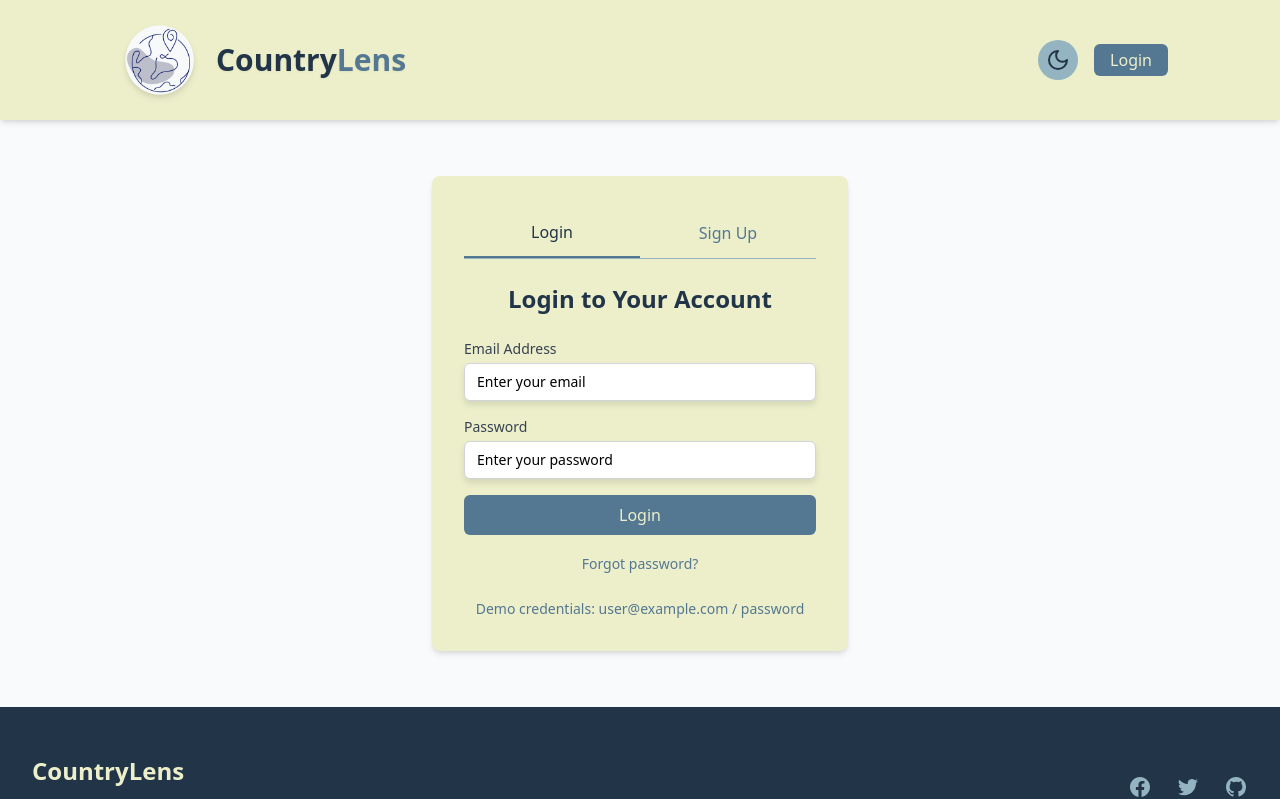
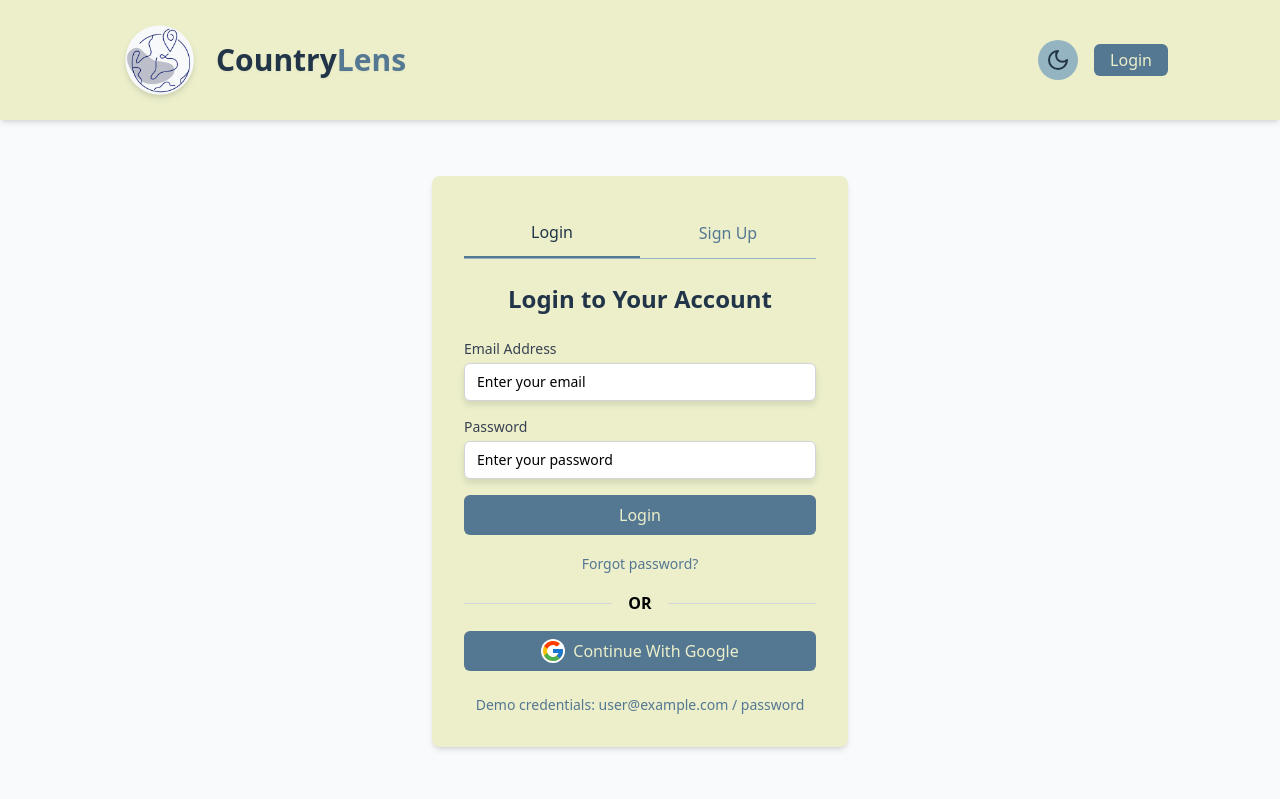
Before and after one commit to Pradi-Hub/CountryLens, a React (Vite) app in the folder country-lens/: page /login in a window 1280 px wide. Shown: the top 799 px of the page. Built offline with nearby package versions, Linux system fonts and the light colour scheme; no server answers.

Commit message:
firebase added

```diff
--- a/country-lens/package.json
+++ b/country-lens/package.json
@@ -12,14 +12,17 @@
   "dependencies": {
     "@heroicons/react": "^2.2.0",
     "axios": "^1.9.0",
+    "firebase": "^11.6.1",
     "flowbite": "^3.1.2",
     "flowbite-react": "^0.11.7",
     "leaflet": "^1.9.4",
     "lucide-react": "^0.507.0",
     "react": "^19.0.0",
     "react-dom": "^19.0.0",
+    "react-icons": "^5.5.0",
     "react-leaflet": "^5.0.0",
-    "react-router-dom": "^7.5.3"
+    "react-router-dom": "^7.5.3",
+    "react-toastify": "^11.0.5"
   },
   "devDependencies": {
     "@testing-library/jest-dom": "^6.6.3",
--- a/country-lens/src/components/layout/Header.jsx
+++ b/country-lens/src/components/layout/Header.jsx
@@ -1,14 +1,35 @@
-import React from 'react';
-import { Link } from 'react-router-dom';
+import React, {useEffect, useState} from 'react';
+import {Link, useNavigate} from 'react-router-dom';
 import { useTheme } from '../../hooks/useTheme';
 import { useAuth } from '../../hooks/useAuth';
 import { Sun, Moon } from 'lucide-react';
 import Button from '../ui/Button';
 import logo from '../../assets/countryLens2.png';
+import {getAuth, onAuthStateChanged, signOut} from "firebase/auth";
 
 const Header = () => {
     const { theme, toggleTheme } = useTheme();
-    const { user, logout } = useAuth();
+    // const { user, logout } = useAuth();
+    const [user, setUser] = useState(null);
+    const navigate = useNavigate();
+
+    const logout = async () => {
+        try {
+            await signOut(getAuth());
+            setUser(null);
+            navigate( "/login");
+        } catch (err) {
+            console.error(err.message);
+        }
+    };
+
+    useEffect(() => {
+        const auth = getAuth();
+        const unsubscribe = onAuthStateChanged(auth, (firebaseUser) => {
+            setUser(firebaseUser);
+        });
+        return () => unsubscribe();
+    }, []);
 
     return (
         <header
--- /dev/null
+++ b/country-lens/src/firebaseConfig.js
@@ -0,0 +1,21 @@
+// Import the functions you need from the SDKs you need
+import { initializeApp } from "firebase/app";
+import { getFirestore } from "firebase/firestore";
+// TODO: Add SDKs for Firebase products that you want to use
+// https://firebase.google.com/docs/web/setup#available-libraries
+
+// Your web app's Firebase configuration
+// For Firebase JS SDK v7.20.0 and later, measurementId is optional
+const firebaseConfig = {
+    apiKey: "AIzaSyCEmf0uW9TmSiISa5AoBiqcbtBUsV85DEU",
+    authDomain: "countrylens-e725b.firebaseapp.com",
+    projectId: "countrylens-e725b",
+    storageBucket: "countrylens-e725b.firebasestorage.app",
+    messagingSenderId: "940963045493",
+    appId: "1:940963045493:web:523184cc41dc0e6598983c",
+    measurementId: "G-R1S3CYLQF0"
+};
+
+// Initialize Firebase
+initializeApp(firebaseConfig);
+export const db = getFirestore();
--- a/country-lens/src/pages/LoginPage.jsx
+++ b/country-lens/src/pages/LoginPage.jsx
@@ -4,6 +4,7 @@ import Layout from '../components/layout/Layout';
 import Input from '../components/ui/Input';
 import Button from '../components/ui/Button';
 import { useAuth } from '../hooks/useAuth';
+import OAuth from "./OAuth.jsx";
 
 const LoginPage = () => {
     const [activeTab, setActiveTab] = useState('login'); // 'login' or 'signup'
@@ -101,7 +102,8 @@ const LoginPage = () => {
                     {activeTab === 'login' && (
                         <form onSubmit={handleLoginSubmit} className="space-y-4">
                             {(formError || error) && (
-                                <div className="bg-red-50 dark:bg-red-900/20 text-red-700 dark:text-red-400 p-3 rounded-md text-sm">
+                                <div
+                                    className="bg-red-50 dark:bg-red-900/20 text-red-700 dark:text-red-400 p-3 rounded-md text-sm">
                                     {formError || error}
                                 </div>
                             )}
@@ -147,6 +149,11 @@ const LoginPage = () => {
                                     Forgot password?
                                 </button>
                             </div>
+                            <div
+                                className="flex items-center before:border-t before:flex-1 before:border-gray-300  after:border-t after:flex-1 after:border-gray-300">
+                                <p className="text-center font-semibold mx-4 dark:text-lime-600">OR</p>
+                            </div>
+                            <OAuth/>
                         </form>
                     )}
 
@@ -154,7 +161,8 @@ const LoginPage = () => {
                     {activeTab === 'signup' && (
                         <form onSubmit={handleSignupSubmit} className="space-y-4">
                             {(formError || error) && (
-                                <div className="bg-red-50 dark:bg-red-900/20 text-red-700 dark:text-red-400 p-3 rounded-md text-sm">
+                                <div
+                                    className="bg-red-50 dark:bg-red-900/20 text-red-700 dark:text-red-400 p-3 rounded-md text-sm">
                                     {formError || error}
                                 </div>
                             )}
@@ -215,13 +223,18 @@ const LoginPage = () => {
                             >
                                 {loading ? 'Creating Account...' : 'Sign Up'}
                             </Button>
+                            <div
+                                className="flex items-center before:border-t before:flex-1 before:border-gray-300  after:border-t after:flex-1 after:border-gray-300">
+                                <p className="text-center font-semibold mx-4 dark:text-lime-600">OR</p>
+                            </div>
+                            <OAuth />
                         </form>
                     )}
 
                     <div className="mt-6 text-center">
                         {activeTab === 'login' && (
                             <p className="text-sm text-[#547792] dark:text-[#94B4C1]">
-                                Demo credentials: user@example.com / password
+                            Demo credentials: user@example.com / password
                             </p>
                         )}
                         {activeTab === 'signup' && (
--- /dev/null
+++ b/country-lens/src/pages/OAuth.jsx
@@ -0,0 +1,46 @@
+import React from "react";
+import { FcGoogle } from "react-icons/fc";
+import { toast } from "react-toastify";
+import { GoogleAuthProvider, getAuth, signInWithPopup } from "firebase/auth";
+import { doc, getDoc, serverTimestamp, setDoc } from "firebase/firestore";
+import { useNavigate } from "react-router-dom";
+import { db } from "../firebaseConfig.js";
+import Button from '../components/ui/Button';
+
+export default function OAuth() {
+    const navigate = useNavigate();
+    async function onGoogleClick() {
+        try {
+            const auth = getAuth();
+            const provider = new GoogleAuthProvider();
+            const result = await signInWithPopup(auth, provider);
+            const user = result.user;
+            // check for the user in the database
+            const docRef = doc(db, "users", user.uid);
+            const docSnap = await getDoc(docRef);
+
+            if (!docSnap.exists()) {
+                // if user doesn't exist in the database, create a new one
+                await setDoc(docRef, {
+                    name: user.displayName,
+                    email: user.email,
+                    timestamp: serverTimestamp(),
+                });
+            }
+            navigate("/");
+            toast.success("Successfully logged in");
+        } catch (error) {
+            toast.error("Couldn't Authorized with Google");
+        }
+    }
+    return (
+        <Button
+            type="submit"
+            variant="primary"
+            fullWidth
+            onClick={onGoogleClick}
+        >
+            <FcGoogle className="text-2xl bg-white rounded-full mr-2" /> Continue With Google
+        </Button>
+    );
+}
--- a/country-lens/src/pages/WelcomePage.jsx
+++ b/country-lens/src/pages/WelcomePage.jsx
@@ -1,22 +1,33 @@
 import React, { useState, useEffect } from 'react';
-import { Link } from 'react-router-dom';
-import { useAuth } from '../hooks/useAuth';
+import {Link, useNavigate} from 'react-router-dom';
+// import { useAuth } from '../hooks/useAuth';
 import europe from '../assets/europe.jpg';
 import asia from '../assets/asia.jpeg';
 import africa from '../assets/africa.jpeg';
 import america from '../assets/america.jpg';
 import oceania from '../assets/Oceania.jpg';
 import { Sun, Moon } from 'lucide-react';
+import { getAuth, onAuthStateChanged, signOut } from "firebase/auth";
 
 const WelcomePage = () => {
-    const { user } = useAuth();
+    // const { user } = useAuth();
+    const [user, setUser] = useState(null);
     const [isLoading, setIsLoading] = useState(true);
+
     const [darkMode, setDarkMode] = useState(() => {
         // Check local storage for theme preference
         const savedTheme = localStorage.getItem('theme');
         return savedTheme === 'dark' ||
             (!savedTheme && window.matchMedia('(prefers-color-scheme: dark)').matches);
     });
+
+    useEffect(() => {
+        const auth = getAuth();
+        const unsubscribe = onAuthStateChanged(auth, (firebaseUser) => {
+            setUser(firebaseUser);
+        });
+        return () => unsubscribe();
+    }, []);
 
     // Toggle dark mode
     const toggleDarkMode = () => {
```
Also changed, not shown: 1 other file (tests, documents, lock files or other folders).
